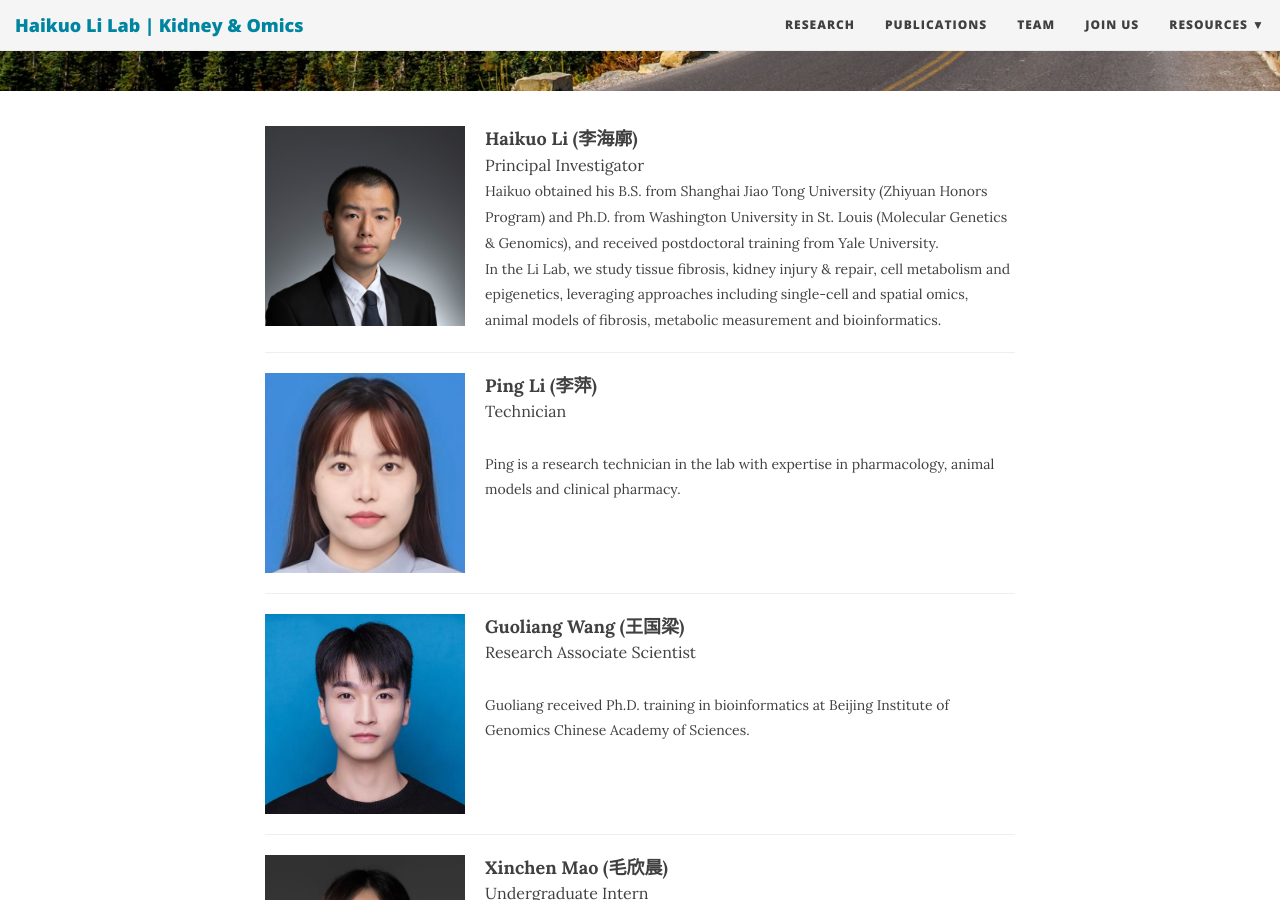
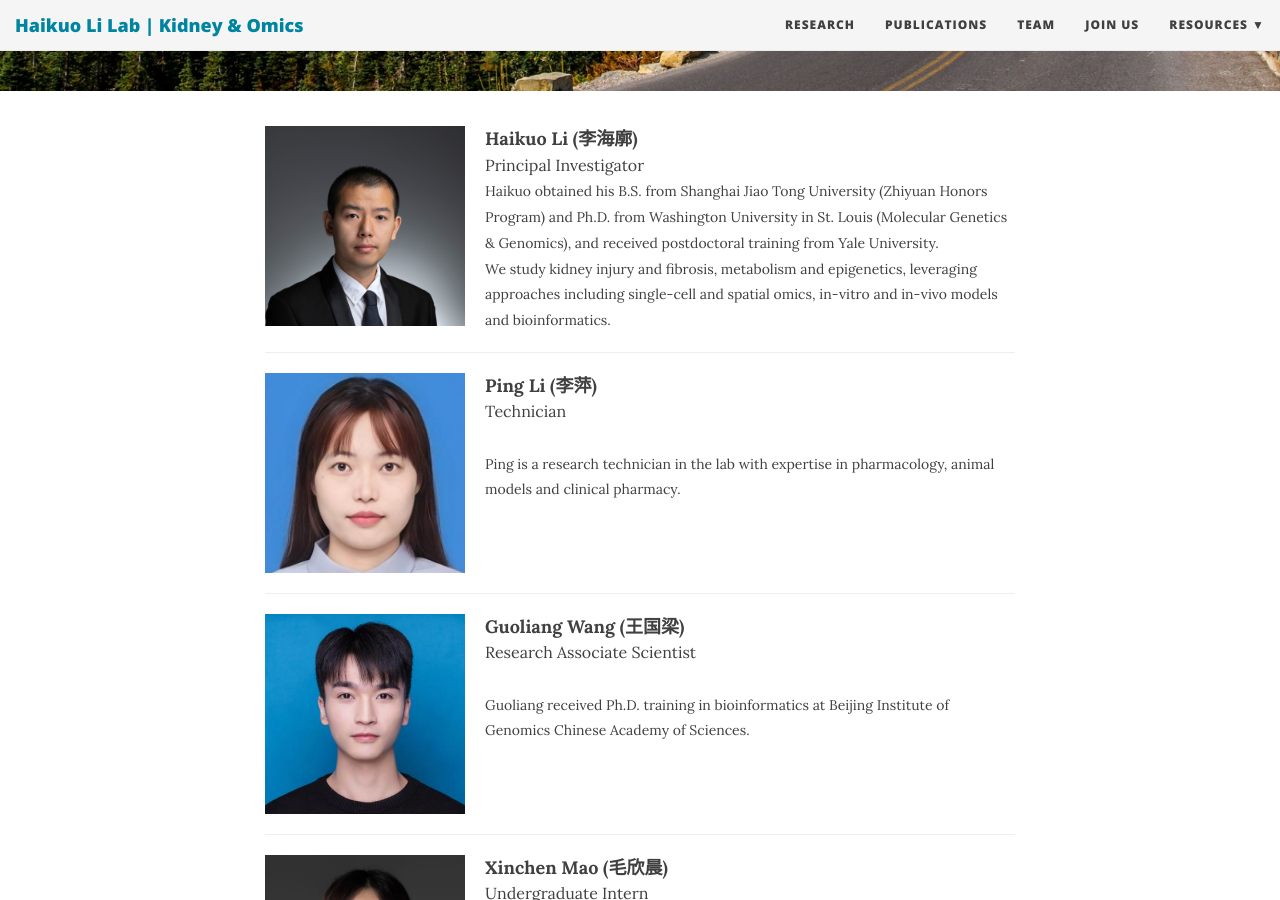
Before and after one commit to TheLiLab/thelilab.github.io, a Jekyll site: the page built from team.md, in a window 1280 px wide and 900 px high, scrolled down 398 px. Built offline with Jekyll 4.4.1, drawn with Linux system fonts in a browser that asks for light colours; nearby versions of some CDN libraries.

Commit message:
Update team.md

```diff
--- a/team.md
+++ b/team.md
@@ -19,7 +19,7 @@ bigimg:
     </span>
     <span style="font-size: 14px;">
       Haikuo obtained his B.S. from Shanghai Jiao Tong University (Zhiyuan Honors Program) and Ph.D. from Washington University in St. Louis (Molecular Genetics & Genomics), and received postdoctoral training from Yale University.<br>
-      In the Li Lab, we study tissue fibrosis, kidney injury & repair, cell metabolism and epigenetics, leveraging approaches including single-cell and spatial omics, animal models of fibrosis, metabolic measurement and bioinformatics.
+      We study kidney injury and fibrosis, metabolism and epigenetics, leveraging approaches including single-cell and spatial omics, in-vitro and in-vivo models and bioinformatics.
     </span>
   </div></div>
 <hr>
```
